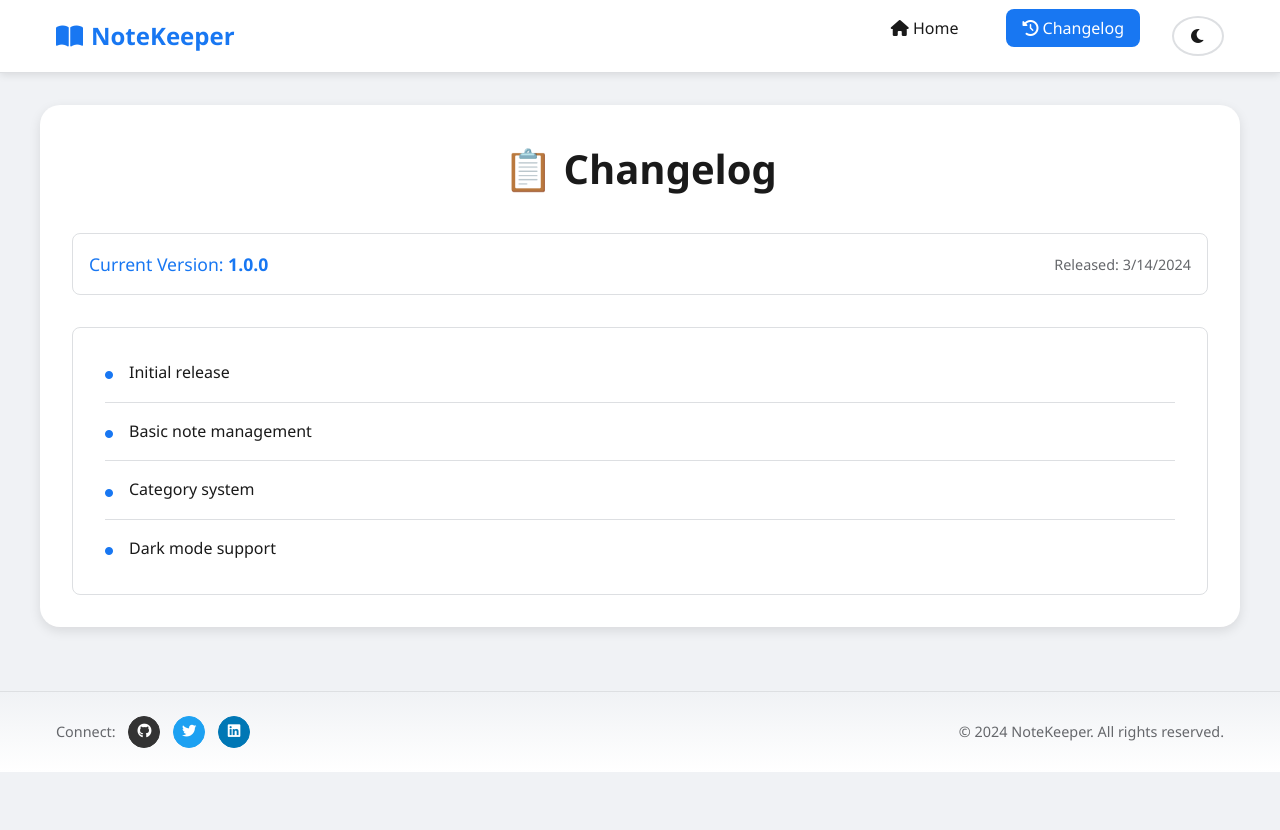
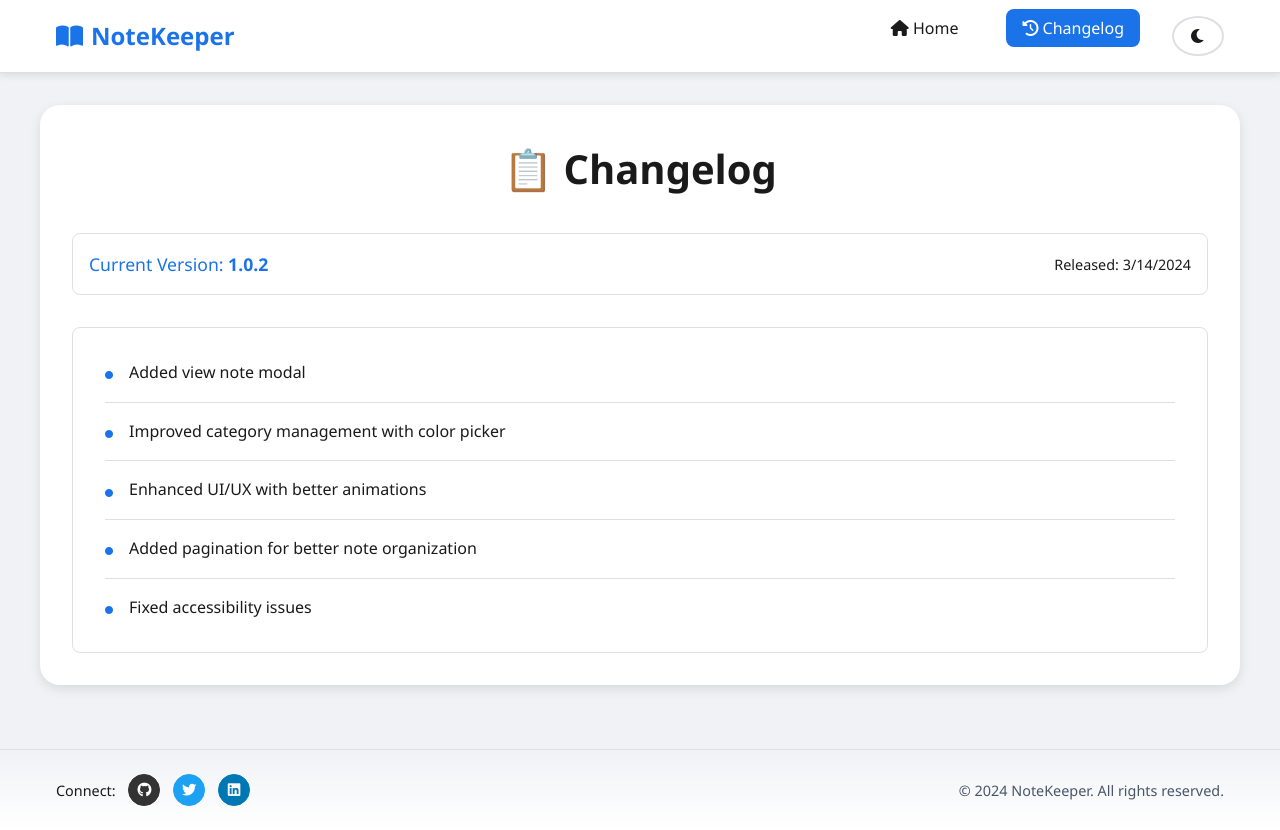
Before and after one commit to Thiararapeter/NoteKeeper, a plain HTML site: page changelog.html in a window 1280 px wide. Before the commit the page ends 800 px from the top, so only its background shows below. Drawn offline with Linux system fonts and the light colour scheme.

Commit message:
Release v1.0.2: View note modal and UI improvements

```diff
--- a/styles.css
+++ b/styles.css
@@ -2,8 +2,8 @@
     --bg-primary: #f0f2f5;
     --bg-secondary: #ffffff;
     --text-primary: #1a1a1a;
-    --text-secondary: #65676b;
-    --accent-color: #1877f2;
+    --text-secondary: #4a5568;
+    --accent-color: #1a73e8;
     --border-color: #dddfe2;
     --shadow-color: rgba(0, 0, 0, 0.1);
     --nav-bg: #ffffff;
@@ -15,8 +15,8 @@
     --bg-primary: #18191a;
     --bg-secondary: #242526;
     --text-primary: #e4e6eb;
-    --text-secondary: #b0b3b8;
-    --accent-color: #2d88ff;
+    --text-secondary: #cbd5e0;
+    --accent-color: #4285f4;
     --border-color: #3e4042;
     --shadow-color: rgba(0, 0, 0, 0.3);
     --nav-bg: #242526;
@@ -763,7 +763,8 @@ select {
 
 /* Fix note category colors for dark mode */
 .note-category {
-    color: #2d3436;
+    color: #000000;
+    font-weight: 500;
 }
 
 /* Update menu toggle visibility */
@@ -1239,6 +1240,7 @@ input:valid, textarea:valid, select:valid {
 .version-timestamp {
     font-size: 0.9rem;
     color: var(--text-secondary);
+    font-weight: 500;
 }
 
 .version-author {
@@ -1417,7 +1419,7 @@ input:valid, textarea:valid, select:valid {
 
 .page-info {
     font-size: 0.9rem;
-    color: var(--text-secondary);
+    color: var(--text-primary);
     background: var(--bg-secondary);
     padding: 0.5rem 1rem;
     border-radius: 8px;
@@ -1433,7 +1435,7 @@ input:valid, textarea:valid, select:valid {
 }
 
 .connect-text {
-    color: var(--text-secondary);
+    color: var(--text-primary);
     font-size: 0.9rem;
 }
 
@@ -1529,7 +1531,7 @@ input:valid, textarea:valid, select:valid {
 
 /* Style for the Connect text */
 .connect-text {
-    color: var(--text-secondary);
+    color: var(--text-primary);
     font-size: 0.9rem;
     font-weight: 500;
 }
@@ -1835,7 +1837,7 @@ input:valid, textarea:valid, select:valid {
 }
 
 .release-date {
-    color: var(--text-secondary);
+    color: var(--text-primary);
     font-size: 0.9rem;
 }
 
--- a/version.json
+++ b/version.json
@@ -1,12 +1,13 @@
 {
-    "version": "1.0.0",
+    "version": "1.0.2",
     "releaseDate": "2024-03-14",
     "minVersion": "1.0.0",
     "updateUrl": "https://github.com/Thiararapeter/NoteKeeper/releases/latest",
     "changelog": [
-        "Initial release",
-        "Basic note management",
-        "Category system",
-        "Dark mode support"
+        "Added view note modal",
+        "Improved category management with color picker",
+        "Enhanced UI/UX with better animations",
+        "Added pagination for better note organization",
+        "Fixed accessibility issues"
     ]
 }
```
Also changed, not shown: script.js (+7 -2 lines).
